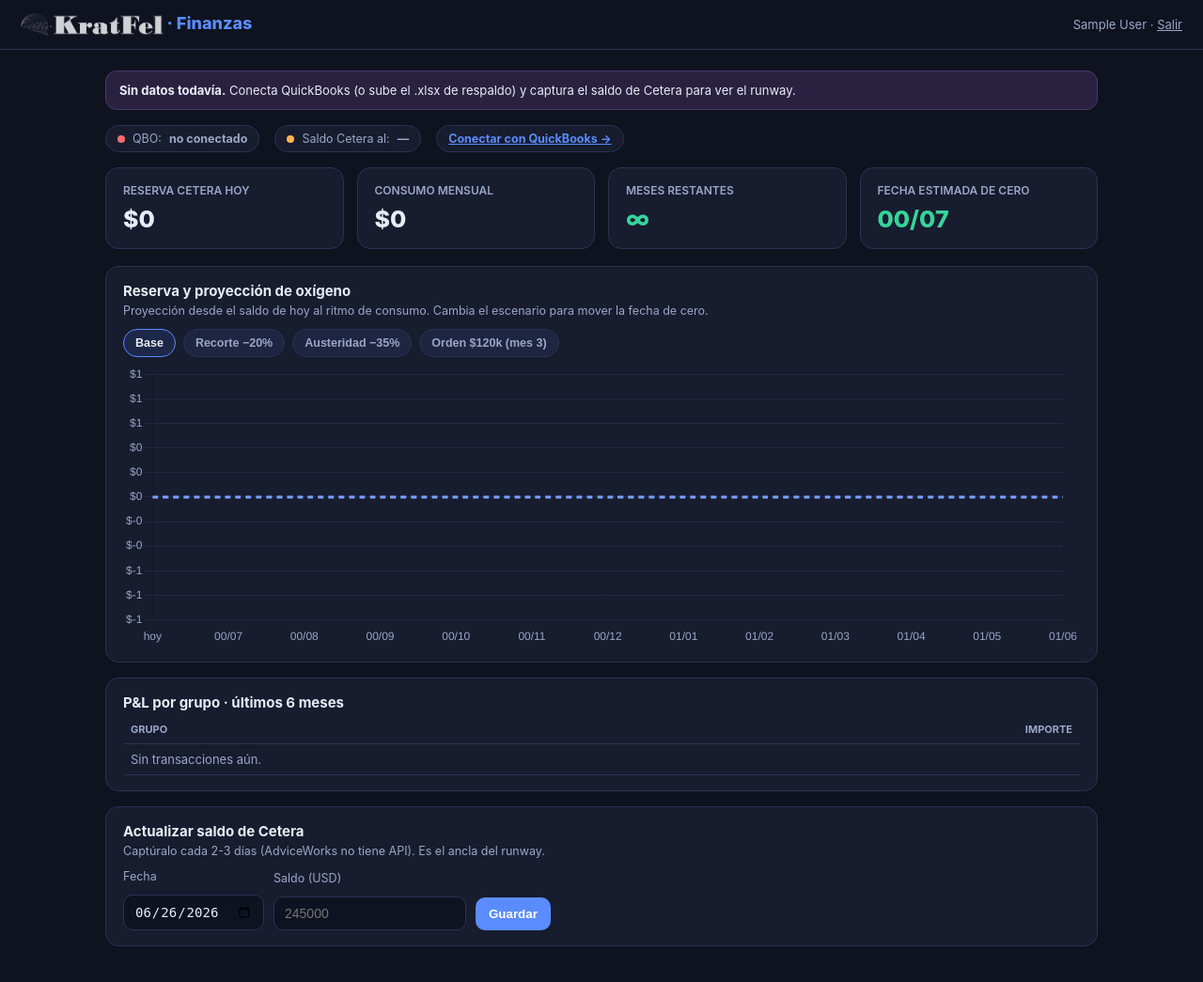
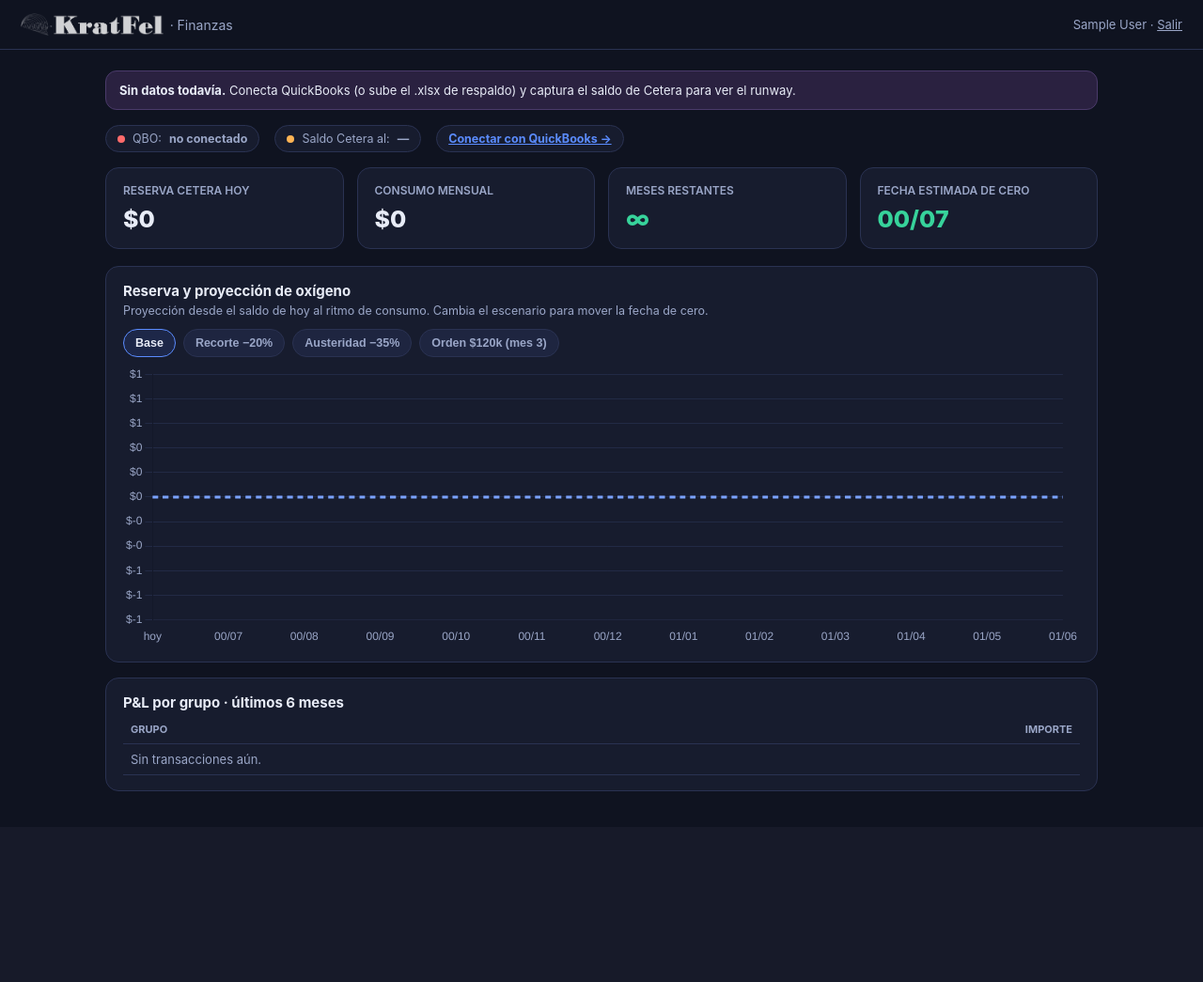
Before and after one commit to pabvi-a11y/kratfel-finanzas, a PHP site: page / in a window 1280 px wide. Shown: the whole page at 94% size. After the commit the page ends 842 px from the top, so only its background shows below. Run offline with PHP 8.4, Linux system fonts and the light colour scheme; the visitor is signed in with stand-in values (Sample User, id 1); data that the repository does not hold is empty.

Commit message:
Logo: Finanzas sin bold y alineado; quitar form de saldo Cetera (lo gestiona admin)

```diff
--- a/auth/login.php
+++ b/auth/login.php
@@ -35,7 +35,7 @@ input{width:100%;box-sizing:border-box;margin:6px 0 14px;background:#0e1322;bord
 button{width:100%;background:#5b8cff;color:#fff;border:none;border-radius:10px;padding:11px;font-weight:700;font-size:14px;cursor:pointer}
 .err{color:#ff6b6b;font-size:13px;margin-bottom:10px}</style></head>
 <body><form class="card" method="post">
-<h1><img src="/assets/logo_kratfel.png" alt="Kratfel" style="height:26px;vertical-align:middle"> · Finanzas</h1>
+<h1 style="display:flex;align-items:center;gap:7px;justify-content:center;flex-wrap:wrap"><img src="/assets/logo_kratfel.png" alt="Kratfel" style="height:26px"> <span style="font-weight:400;color:#9aa6c7;font-size:15px">· Finanzas</span></h1>
 <?php if ($error): ?><div class="err"><?= htmlspecialchars($error) ?></div><?php endif; ?>
 <input type="hidden" name="csrf" value="<?= htmlspecialchars($csrf) ?>">
 <label>Correo</label><input type="email" name="email" required autofocus>
--- a/index.php
+++ b/index.php
@@ -51,7 +51,7 @@ $cls = !is_finite($ml) ? 'good' : ($ml < 3 ? 'bad' : ($ml < 6 ? 'warn' : 'good')
 :root{--bg:#0f1320;--panel:#171c2e;--panel2:#1e2540;--line:#2a3252;--txt:#e8ecf7;--mut:#9aa6c7;--acc:#5b8cff;--good:#37d39b;--warn:#ffb454;--bad:#ff6b6b}
 *{box-sizing:border-box}body{margin:0;font-family:-apple-system,Segoe UI,Roboto,sans-serif;background:var(--bg);color:var(--txt)}
 header{display:flex;align-items:center;gap:16px;padding:14px 22px;border-bottom:1px solid var(--line)}
-.brand{font-weight:800;font-size:18px}.brand span{color:var(--acc)}
+.brand{font-weight:800;font-size:18px;display:inline-flex;align-items:center;gap:7px}.brand span{color:var(--mut);font-weight:400;font-size:14px}
 .who{margin-left:auto;color:var(--mut);font-size:13px}.who a{color:var(--mut)}
 .wrap{max-width:1100px;margin:0 auto;padding:22px}
 .fresh{display:flex;gap:16px;flex-wrap:wrap;margin-bottom:16px;font-size:12.5px;color:var(--mut)}
@@ -111,17 +111,6 @@ input{background:#0e1322;border:1px solid var(--line);color:var(--txt);border-ra
   </tbody></table>
 </div>
 
-<div class="card">
-  <h3>Actualizar saldo de Cetera</h3>
-  <p class="cap">Captúralo cada 2-3 días (AdviceWorks no tiene API). Es el ancla del runway.</p>
-  <form class="inline" method="post" action="<?= APP_BASE_URL ?>/saldo.php">
-    <input type="hidden" name="csrf" value="<?= htmlspecialchars($csrf) ?>">
-    <div><div class="cap">Fecha</div><input type="date" name="fecha" value="<?= date('Y-m-d') ?>"></div>
-    <div><div class="cap">Saldo (USD)</div><input type="text" name="saldo" placeholder="245000"></div>
-    <button class="btn" type="submit">Guardar</button>
-  </form>
-</div>
-
 </div>
 <script>
 const D = <?= json_encode($data, JSON_UNESCAPED_UNICODE) ?>;
```
